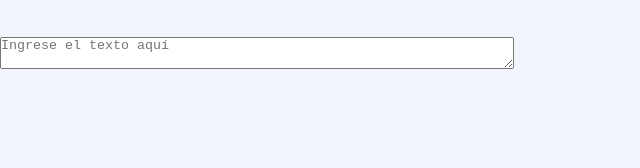
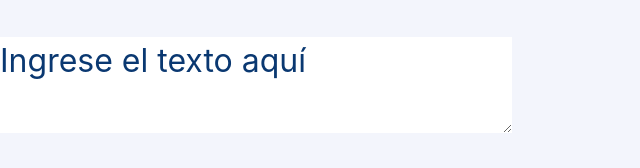
Before and after one commit to ErickHdez616/challenge1-alura, a plain HTML site: page index.html in a window 1280 px wide. Shown: the part 86-254 px from the top of the page, without its empty margins (0-640 px from the left). Drawn offline with Linux system fonts and the light colour scheme.

Commit message:
Estilizando aun más el text area

```diff
--- a/style.css
+++ b/style.css
@@ -3,6 +3,7 @@
 *{
     margin: 0;
     padding: 0;
+    font-family: 'Inter';
 }
 
 body{
@@ -16,14 +17,23 @@ body{
 
 .text{
     display: flex;
-    position: relative;
-    top: 50%;
+}
+
+.text textarea{
+    flex-basis: 40%;
+    height: 3em;
+    max-height: 600px;
+    font-weight: 400;
+    font-size: 32px;
+    line-height: 150%;
+    color: #0A3871;
+    /* background-color: #F3F5FC; */
+    border: none;
 
 }
 
-.text textarea{
-    width: 40%;
-    max-height: 60%;
+.text textarea::placeholder{
+    color: #0A3871;
 }
 
 @media (min-width: 375px) and (max-width: 768px){
```
